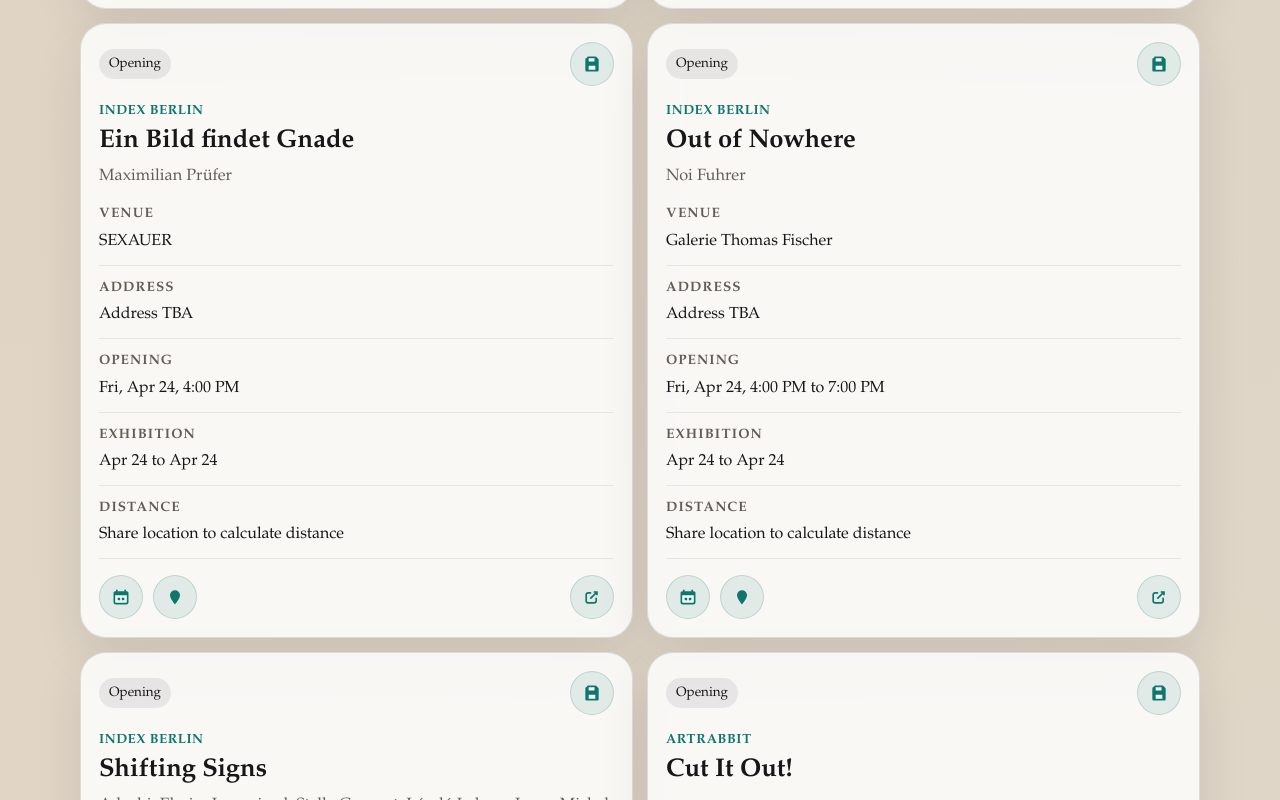
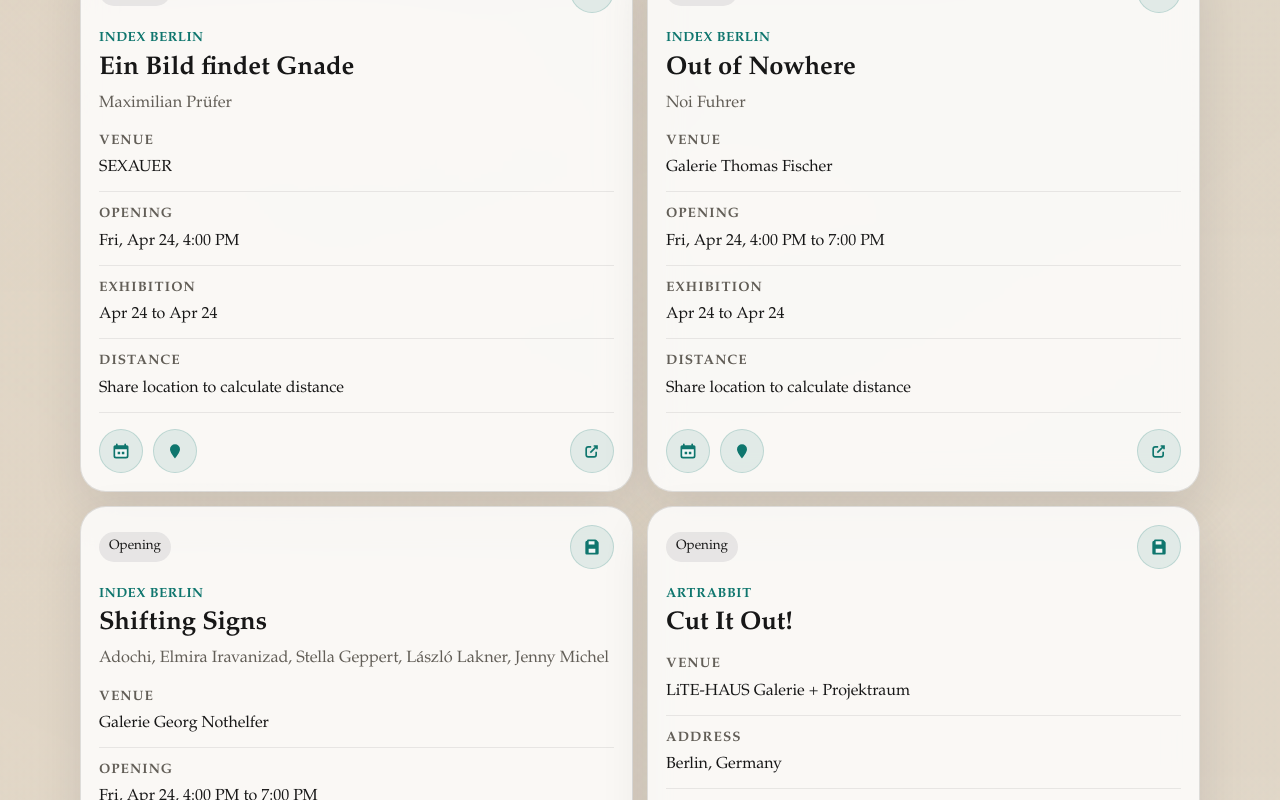
Before and after one commit to stoimen/berlin-art-openings, a React (Vite) app: page / in a window 1280 px wide. Shown: the part 1520-2320 px from the top of the page. Built offline with nearby package versions, Linux system fonts and the light colour scheme; no server answers.

Commit message:
Hide empty address rows in event cards

```diff
--- a/src/components/EventCard.tsx
+++ b/src/components/EventCard.tsx
@@ -59,10 +59,12 @@
             <dt>Venue</dt>
             <dd>{event.venue}</dd>
           </div>
-          <div>
-            <dt>Address</dt>
-            <dd>{event.address ?? 'Address TBA'}</dd>
-          </div>
+          {event.address ? (
+            <div>
+              <dt>Address</dt>
+              <dd>{event.address}</dd>
+            </div>
+          ) : null}
           <div>
             <dt>Opening</dt>
             <dd>{formatOpeningWindow(event)}</dd>
```
